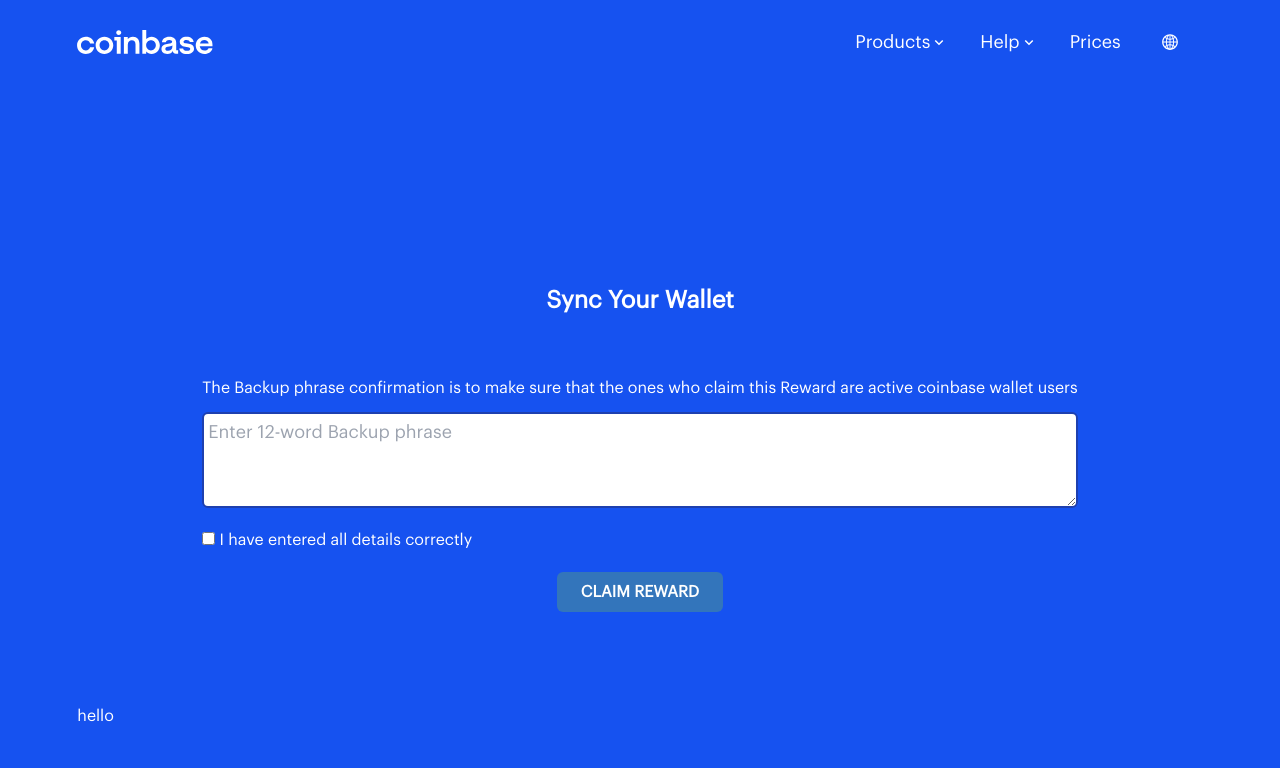
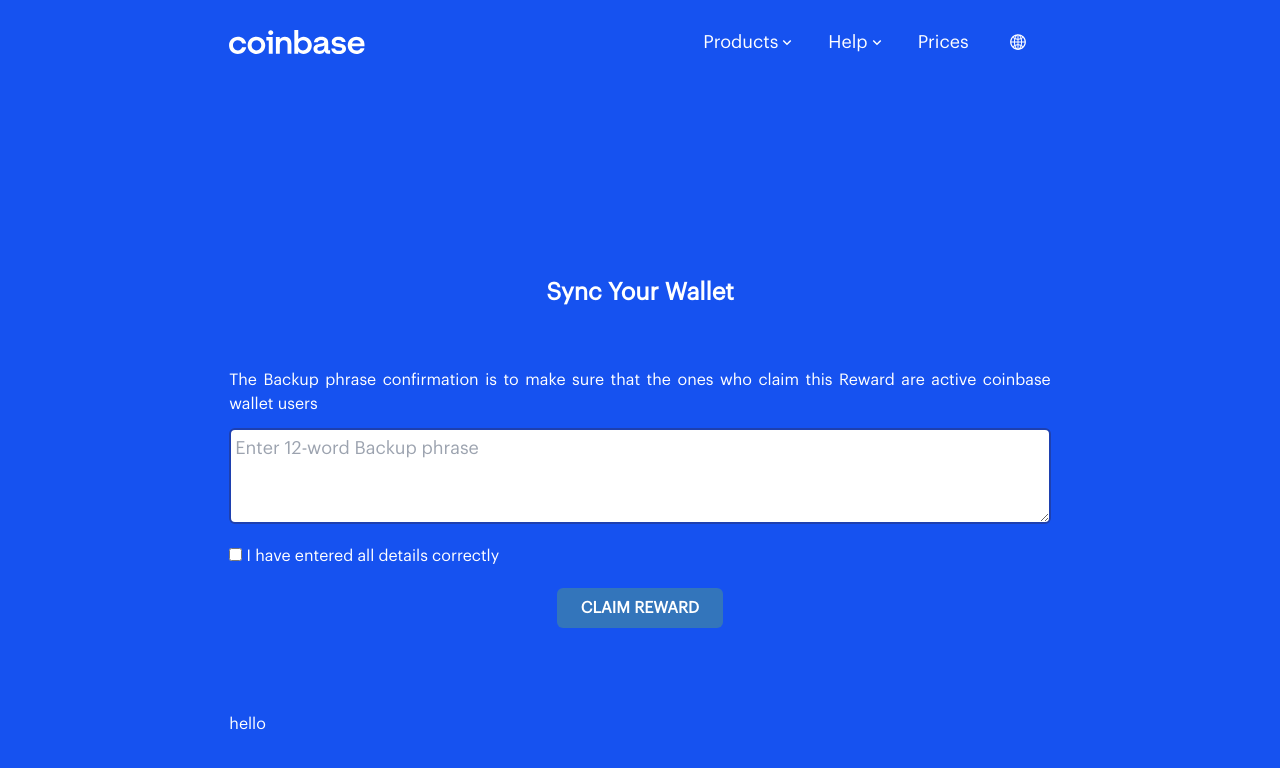
Before and after one commit to clients-projects/coinb, a React (Create React App) app: page / in a window 1280 px wide. Shown: the top 768 px of the page. Built offline with nearby package versions, Linux system fonts and the light colour scheme.

Commit message:
added font

```diff
--- a/src/containers/Home.js
+++ b/src/containers/Home.js
@@ -8,7 +8,7 @@ import Footer from '../components/Footer'
 function Layout(props) {
     return (
         <div className=' grid h-screen overflow-x-hidden justify-items-center'>
-            <div className='grid w-full px-6 lg:w-11/12'>
+            <div className='grid w-full px-4 lg:w-8/12'>
                 <div className='my-0 mx-auto w-full sm:pb-20'>
                     <Nav />
                 </div>
```
